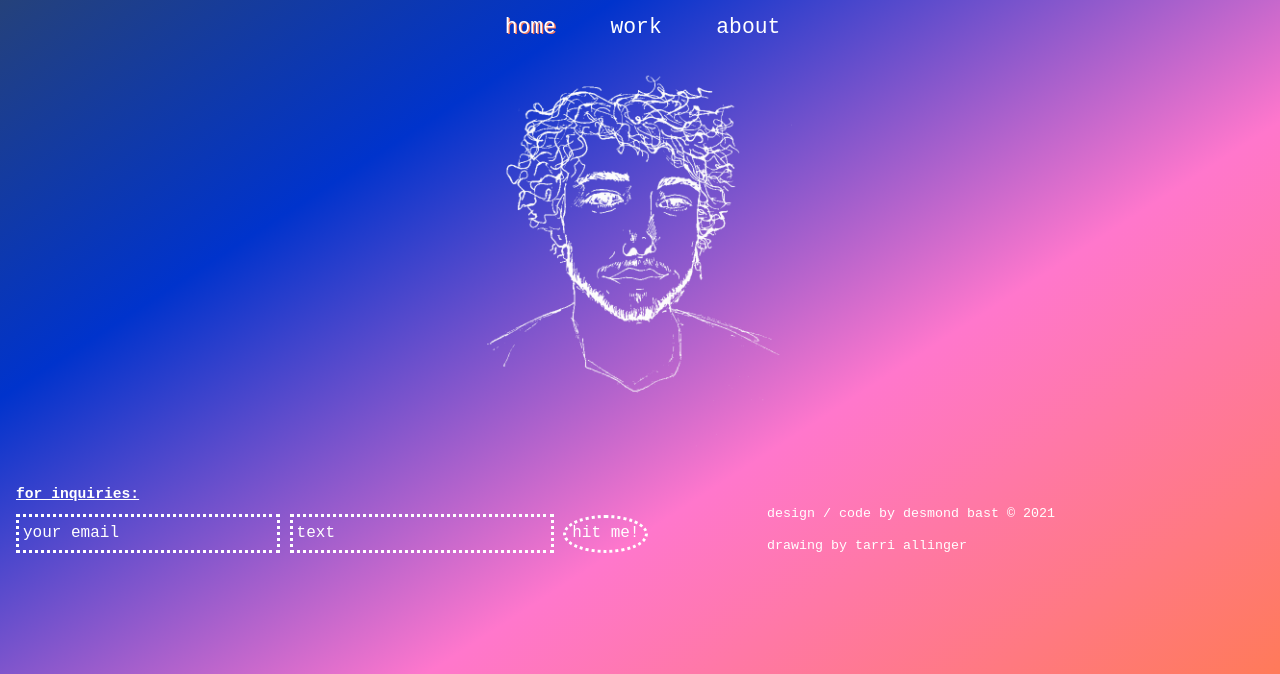
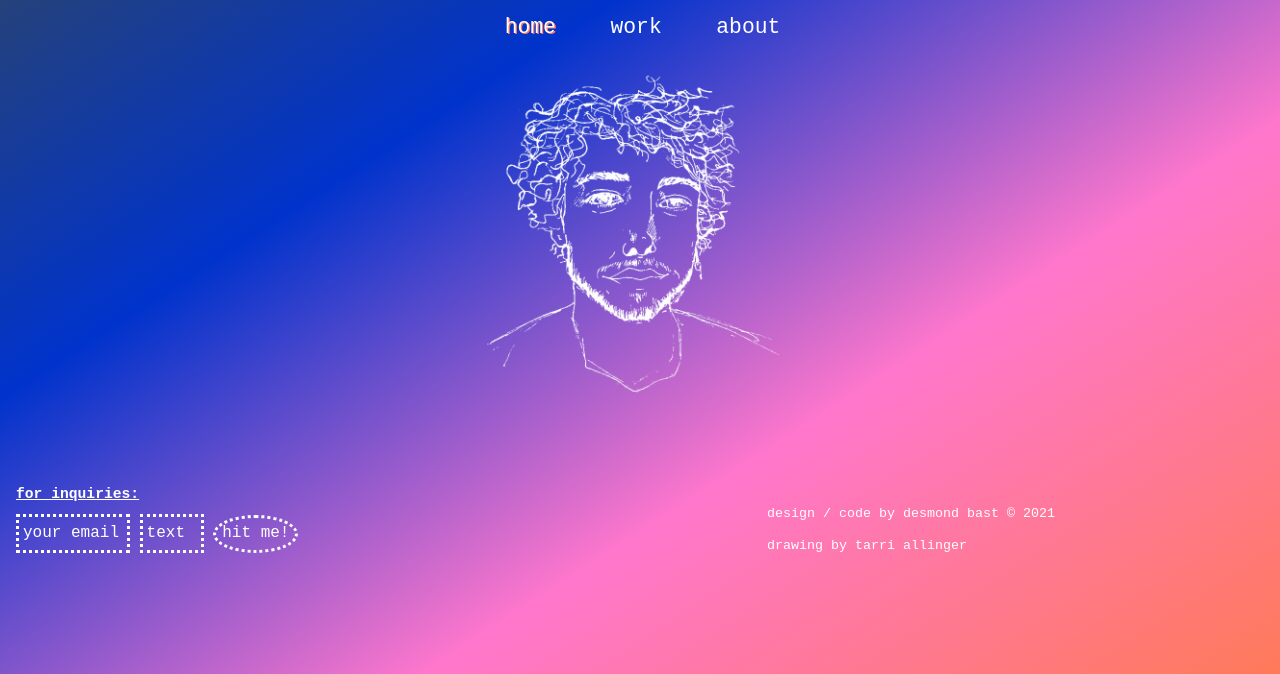
Before and after one commit to desbast/desbast.github.io, a website built with Parcel: page index.html in a window 1280 px wide. Shown: the part 154-828 px from the top of the page. Built offline with nearby package versions, Linux system fonts and the light colour scheme.

Commit message:
formate
formatee

```diff
--- a/css/main.css
+++ b/css/main.css
@@ -34,7 +34,7 @@ body {
 	border-style: dotted;
 	border-width: medium;
 	color: white;
-	border-radius: 50%
+	border-radius: 50%;
 
 }
 
@@ -95,6 +95,7 @@ header .current a{
 	padding: 15px;
 	color: #ffffff
 	postition: center;
+	margin:right;
 
 }
 
@@ -118,7 +119,7 @@ header .current a{
 #submitform input[type="email"]{
 	padding:4px;
 	height:25px;
-	width:250px;
+	width:100px;
 	background-color: transparent;
 	border-style: dotted;
 	border-width: medium;
@@ -132,7 +133,7 @@ header .current a{
 #submitform input[type="text"]{
 	padding:4px;
 	height:25px;
-	width:250px;
+	width:50px;
 	background-color: transparent;
 	border-style: dotted;
 	border-width: medium;
@@ -140,6 +141,7 @@ header .current a{
 	color: white;
 	color: white;
 	outline: none !important;
+	text-justify: top-left;
 
 
 
```
